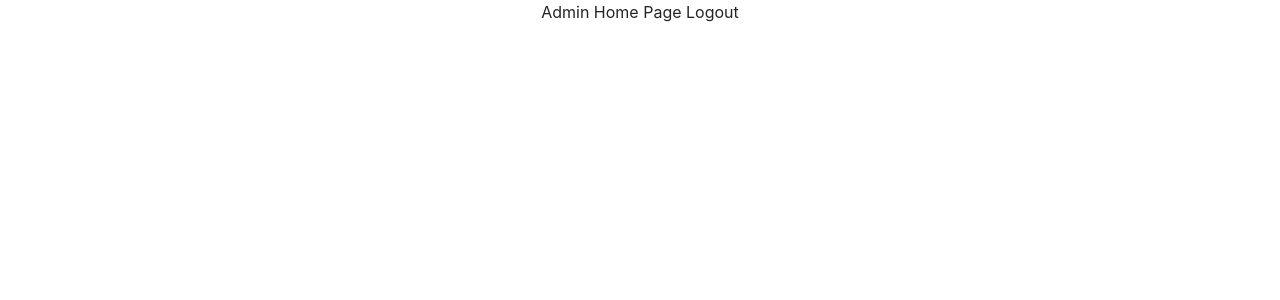
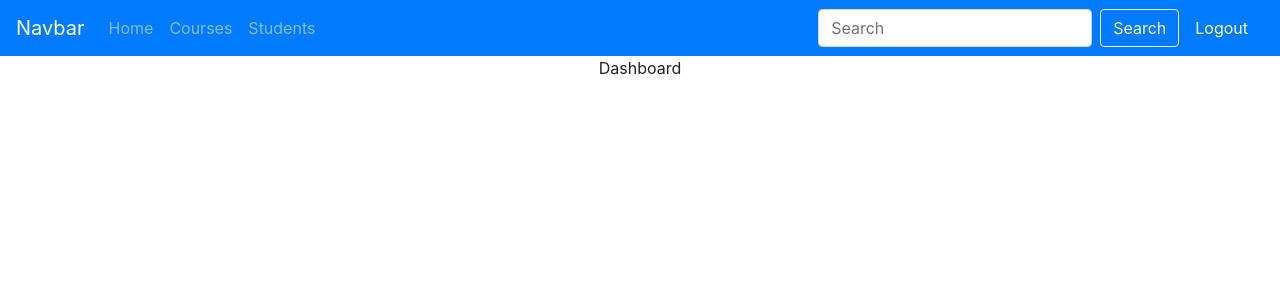
Before and after one commit to mpurohit88/lms, a React app: page / in a window 1280 px wide. Both pictures are taken after a click on the button "Login". Shown: the top 300 px of the page. Built offline with nearby package versions, Linux system fonts and the light colour scheme.

Commit message:
Admin home page

```diff
--- /dev/null
+++ b/src/components/Button/OutlineButton.js
@@ -0,0 +1,9 @@
+import React from 'react';
+
+import Button from './Button'
+
+const OutlineButton = ({ text, onClick }) => {
+  return <Button variant="outline-light" text={text} onClick={onClick} />
+}
+
+export default OutlineButton;
--- /dev/null
+++ b/src/components/Navbar/Navbar.js
@@ -0,0 +1,24 @@
+import React from 'react';
+
+import { Navbar, Nav, Form, FormControl, Button } from '../BootstrapWrap';
+import OutlineButton from '../Button/OutlineButton';
+
+const NavbarWrap = ({ setIsAuthenticated, setCurrentPage }) => {
+  return <>
+    <Navbar bg="primary" variant="dark">
+      <Navbar.Brand href="#home">Navbar</Navbar.Brand>
+      <Nav className="mr-auto">
+        <Nav.Link href="#home" onClick={() => setCurrentPage(1)}>Home</Nav.Link>
+        <Nav.Link href="#courses" onClick={() => setCurrentPage(2)}>Courses</Nav.Link>
+        <Nav.Link href="#students" onClick={() => setCurrentPage(3)}>Students</Nav.Link>
+      </Nav>
+      <Form inline>
+        <FormControl type="text" placeholder="Search" className="mr-sm-2" />
+        <OutlineButton variant="outline-light" text="Search" />
+      </Form>
+      <Nav.Link href="/" style={{ "color": "white" }} onClick={() => setIsAuthenticated(false)}>Logout</Nav.Link>
+    </Navbar>
+  </>
+}
+
+export default NavbarWrap;
--- /dev/null
+++ b/src/containers/Admin/Course.js
@@ -0,0 +1,7 @@
+import React from 'react';
+
+const Course = () => {
+  return <div>Course</div>
+}
+
+export default Course;
--- /dev/null
+++ b/src/containers/Admin/Dashboard.js
@@ -0,0 +1,7 @@
+import React from 'react';
+
+const Dashboard = () => {
+  return <div>Dashboard</div>
+}
+
+export default Dashboard;
--- a/src/containers/Admin/Home.js
+++ b/src/containers/Admin/Home.js
@@ -1,7 +1,33 @@
-import React from 'react';
+import React, { useState } from 'react';
+
+import NavbarWrap from '../../components/Navbar/Navbar'
+import Dashboard from './Dashboard'
+import Student from './Student'
+import Course from './Course'
 
 const Home = ({ setIsAuthenticated }) => {
-  return <div>Admin Home Page <a onClick={() => { setIsAuthenticated(false) }}>Logout</a></div>
+  const [currentPage, setCurrentPage] = useState(1);
+
+  const getPage = () => {
+    switch (currentPage) {
+      case 1:
+        return <Dashboard />;
+      case 2:
+        return <Course />;
+      case 3:
+        return <Student />;
+      default:
+        return <Dashboard />;
+    }
+  }
+
+  return <>
+    <NavbarWrap setIsAuthenticated={setIsAuthenticated} setCurrentPage={setCurrentPage} />
+    {
+      getPage()
+      // props.children
+    }
+  </>
 }
 
 export default Home;
--- /dev/null
+++ b/src/containers/Admin/Student.js
@@ -0,0 +1,7 @@
+import React from 'react';
+
+const Student = () => {
+  return <div>Student</div>
+}
+
+export default Student;
```
Also changed, not shown: src/components/BootstrapWrap/index.js (+5 -2 lines).
